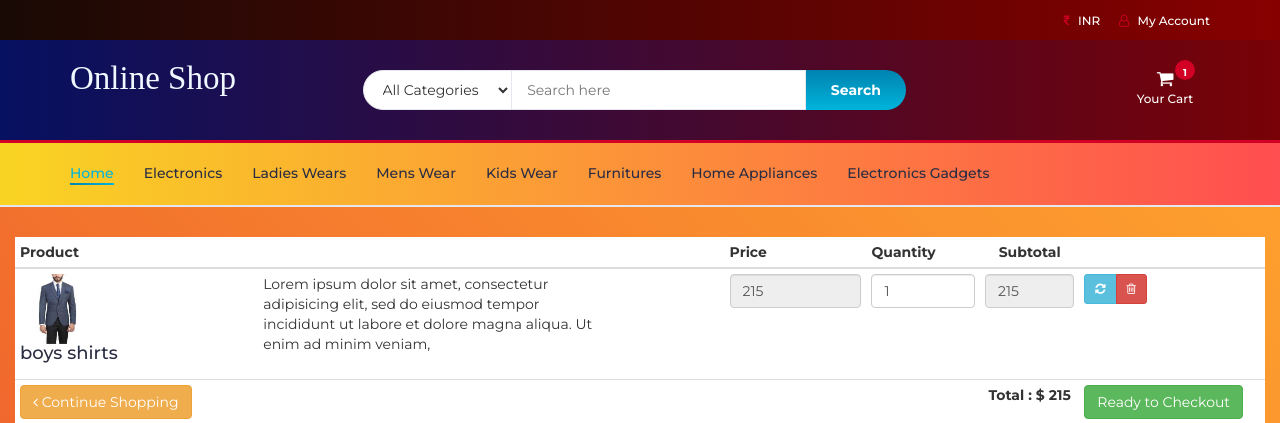
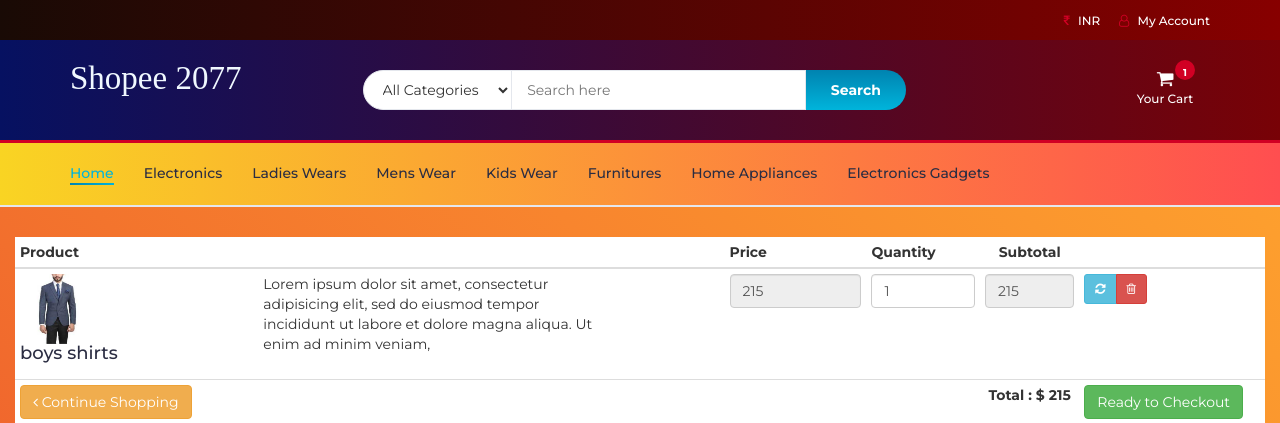
Before and after one commit to hoangbgnh123456/gaucon, a PHP site: page /myfiles/cart.php in a window 1280 px wide. Shown: the top 423 px of the page. Run offline with PHP 8.4, Linux system fonts and the light colour scheme; data comes from the database, SQL or seed files in the repository; some libraries are stand-ins or nearby versions.

Commit message:
Update header.php

```diff
--- a/header.php
+++ b/header.php
@@ -11,7 +11,7 @@ session_start();
 		<meta name="viewport" content="width=device-width, initial-scale=1">
 		 <!-- The above 3 meta tags *must* come first in the head; any other head content must come *after* these tags -->
 
-		<title>Online Shopping</title>
+		<title>Shopee In 2077</title>
 
 		<!-- Google font -->
 		<link href="https://fonts.googleapis.com/css?family=Montserrat:400,500,700" rel="stylesheet">
@@ -175,7 +175,7 @@ session_start();
 							<div class="header-logo">
 								<a href="#" class="logo">
 								<font style="font-style:normal; font-size: 33px;color: aliceblue;font-family: serif">
-                                        Online Shop
+                                        Shopee 2077
                                     </font>
 
 								</a>
```
